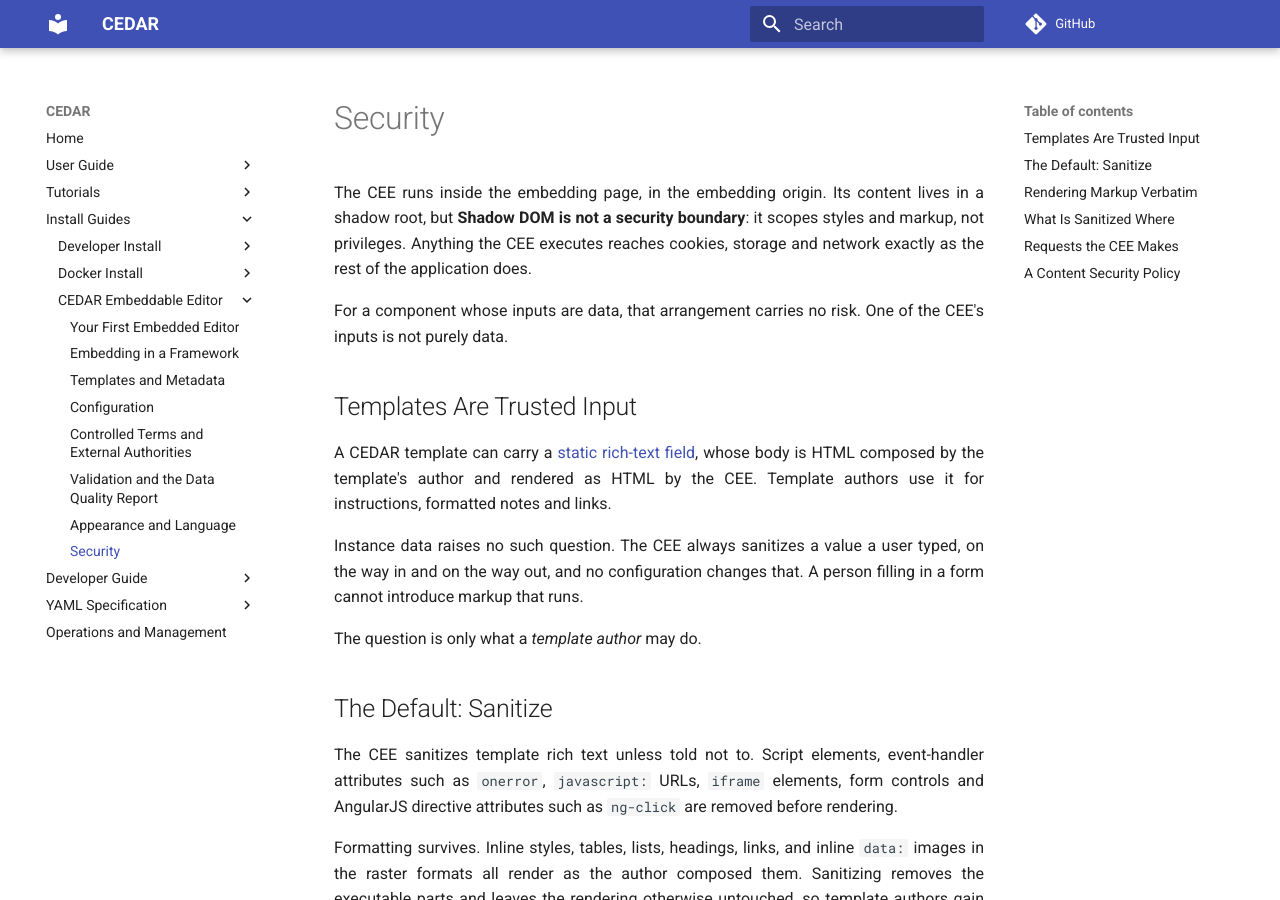
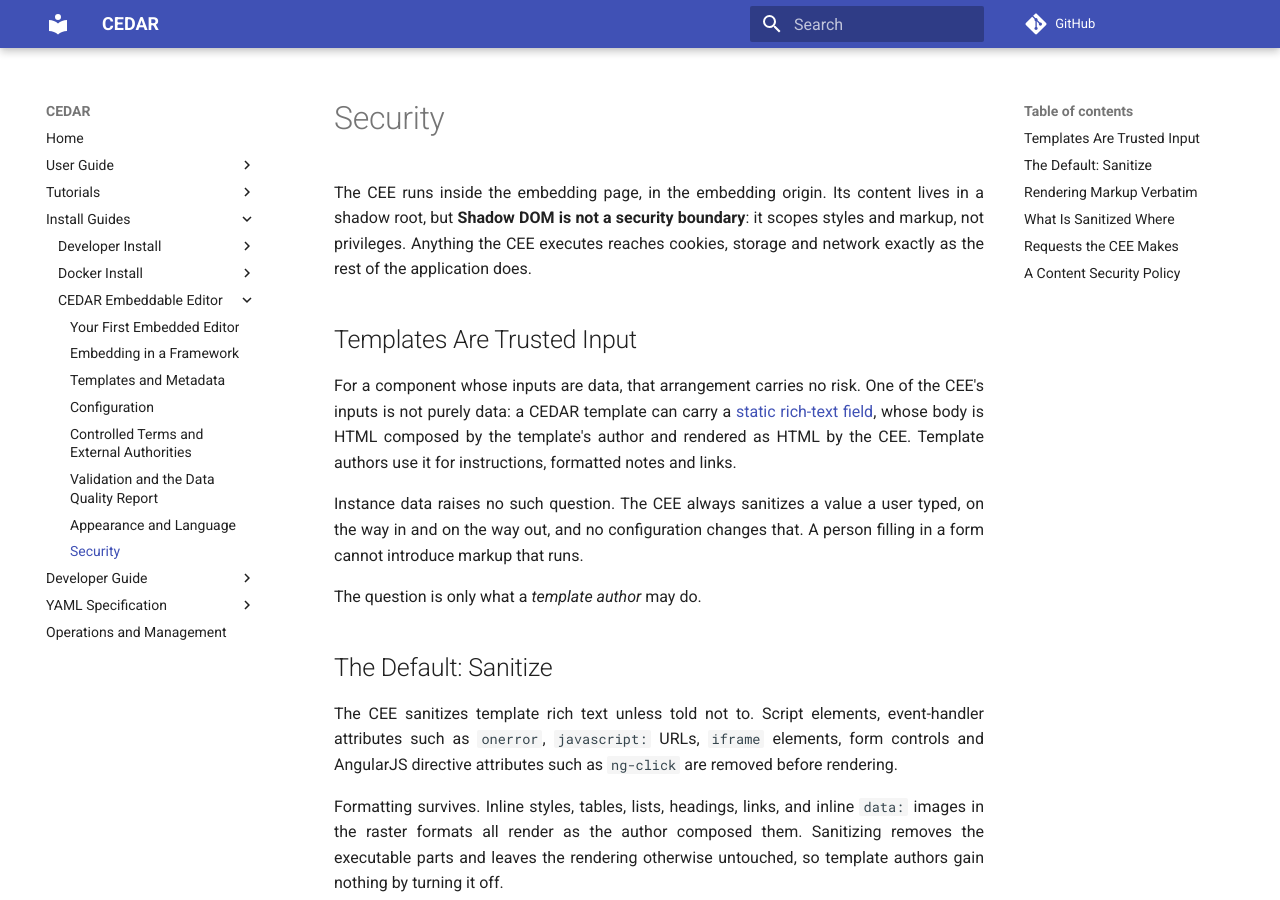
Before and after one commit to metadatacenter/cedar-mkdocs, an MkDocs documentation site: the page built from docs/cedar-embeddable-editor/security.md, in a window 1280 px wide and 900 px high. Built offline with MkDocs 1.6.1 and Material for MkDocs 9.7.7, drawn with Linux system fonts in a browser that asks for light colours; comment, search, counter and statistics services are not loaded.

```diff
--- a/docs/cedar-embeddable-editor/security.md
+++ b/docs/cedar-embeddable-editor/security.md
@@ -5,14 +5,13 @@ root, but **Shadow DOM is not a security boundary**: it scopes styles and markup
 Anything the CEE executes reaches cookies, storage and network exactly as the rest of the
 application does.
 
-For a component whose inputs are data, that arrangement carries no risk. One of the CEE's inputs is
-not purely data.
-
 ## Templates Are Trusted Input
 
-A CEDAR template can carry a [static rich-text field](../yaml-spec/field-types/static-fields.md),
-whose body is HTML composed by the template's author and rendered as HTML by the CEE. Template authors
-use it for instructions, formatted notes and links.
+For a component whose inputs are data, that arrangement carries no risk. One of the CEE's inputs is
+not purely data: a CEDAR template can carry a
+[static rich-text field](../yaml-spec/field-types/static-fields.md), whose body is HTML composed by
+the template's author and rendered as HTML by the CEE. Template authors use it for instructions,
+formatted notes and links.
 
 Instance data raises no such question. The CEE always sanitizes a value a user typed, on the way
 in and on the way out, and no configuration changes that. A person filling in a form cannot
```
Also changed, not shown: docs/cedar-embeddable-editor/appearance.md (+3 -3 lines).
